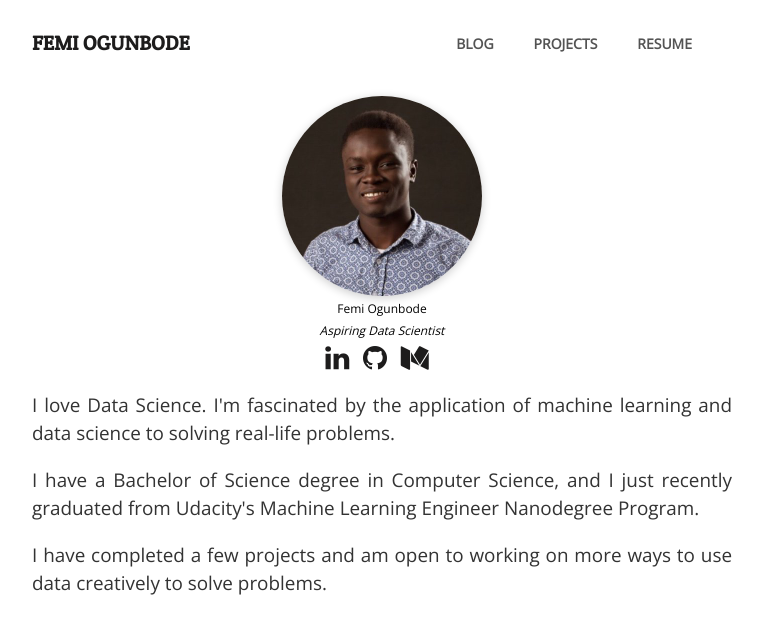
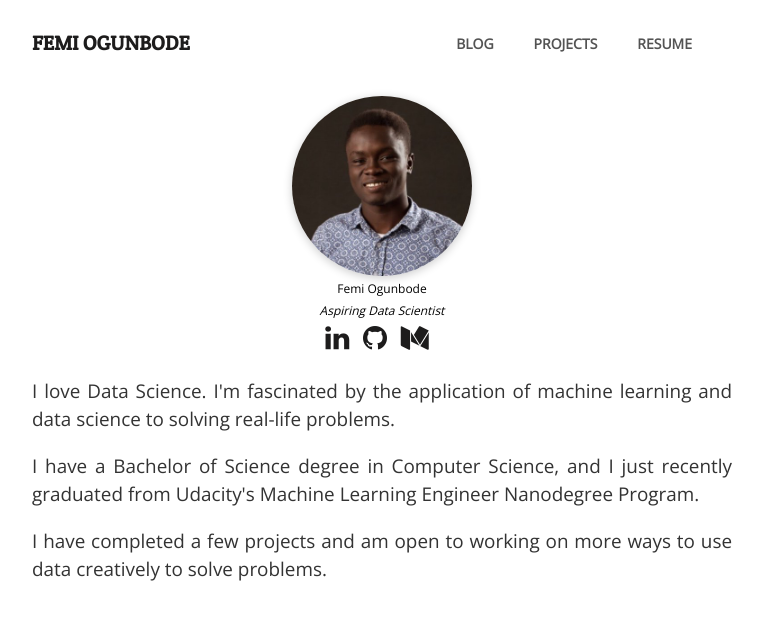
Before and after one commit to FemiOG/FemiOG.github.io, a Jekyll site: the page built from index.html, in a window 1280 px wide. Shown: the top 634 px of the page, without its empty margins (258-1021 px from the left). Built offline with Jekyll 4.4.1, drawn with Linux system fonts in a browser that asks for light colours; some web fonts are replaced.

Commit message:
Picture resize. One page only!

```diff
--- a/index.html
+++ b/index.html
@@ -18,8 +18,7 @@ div .container{
     margin-top: 40px;
 }
 div .image-box{
-    margin-top: 25px;
-    margin-bottom: 10px;
+    margin-bottom: 25px;
 }
 nav ul, footer ul {
 	font-family: 'Crete Round', serif;
@@ -94,8 +93,8 @@ ul.posts li {
 }
 
 img.profile {
-	width: 200px;
-	height: 200px;
+	width: 180px;
+	height: 180px;
 	border-radius: 100%;
 	box-shadow: 0px 2px 10px rgba(0,0,0,.2);
 }
```
